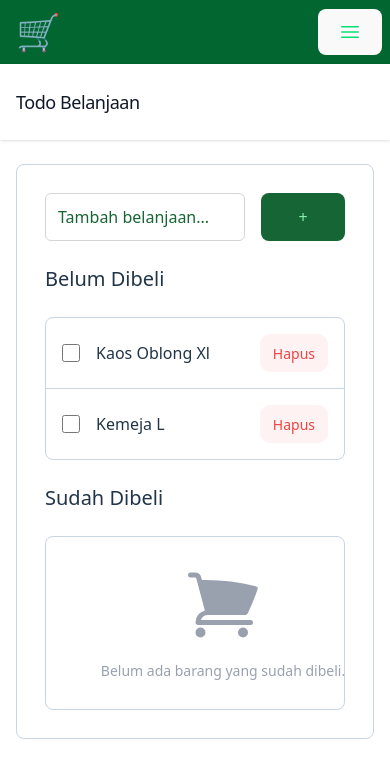
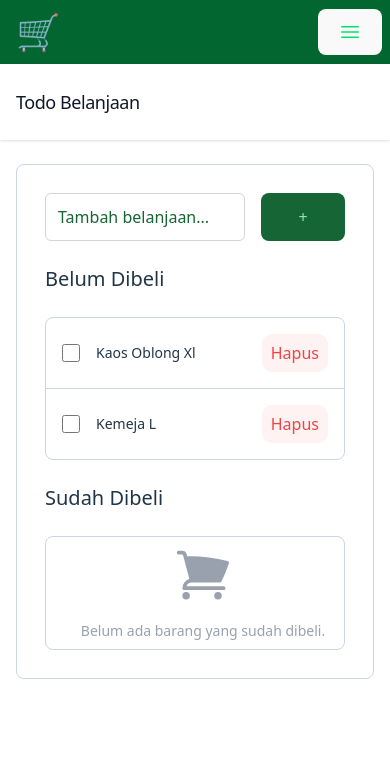
Before and after one commit to ELINSOPIAH03/e-commerce-sederhana, a React (Vite) app: page / in a window 390 px wide. Shown: the top 778 px of the page. Built offline with nearby package versions, Linux system fonts and the light colour scheme.

Commit message:
fix: home style

```diff
--- a/src/pages/Home.tsx
+++ b/src/pages/Home.tsx
@@ -82,14 +82,14 @@ export default function Home() {
                             <h2 className="text-xl font-medium py-6">Belum Dibeli</h2>
                             <ul className="border border-slate-300 rounded-lg">
                                 {unfinishedTasks.length === 0 ? (
-                                    <div className="flex flex-col w-full gap-4 justify-center m-7 items-center">
-                                        <ShoppingCartIcon aria-hidden="true" className="size-20 text-gray-400" />
-                                        <p className="text-sm lg:text-xl text-gray-400">Belum ada barang yang akan dibeli.</p>
+                                    <div className="flex flex-col w-full gap-4 justify-center m-2 lg:m-7 items-center">
+                                        <ShoppingCartIcon aria-hidden="true" className="size-15 sm:size-20 text-gray-400" />
+                                        <p className="text-sm lg:text-xl text-gray-400 text-center">Belum ada barang yang akan dibeli.</p>
                                     </div>
                                 ) : (unfinishedTasks.map((task) => (
                                     <li key={task.id}
-                                        className="p-4 w-full flex justify-between items-center border-b border-slate-300 last:border-b-0">
-                                        <div className="flex gap-4 items-center text-base font-medium">
+                                        className="p-4 w-full flex justify-between items-center border-b border-slate-300 last:border-b-0 g-2">
+                                        <div className="flex gap-4 items-center text-sm lg:text-base font-medium">
                                             <input
                                                 className="form-check-input"
                                                 type="checkbox"
@@ -99,7 +99,7 @@ export default function Home() {
                                             {task.name}
                                         </div>
                                         <button
-                                            className="btn-dell"
+                                            className="btn-dell text-xs lg:text-base"
                                             onClick={() => handleDeleteTask(task.id)}>Hapus</button>
                                     </li>
                                 ))
@@ -109,15 +109,15 @@ export default function Home() {
                             <h2 className="text-xl font-medium py-6">Sudah Dibeli</h2>
                             <ul className="border border-slate-300 rounded-lg">
                                 {finishedTasks.length === 0 ? (
-                                    <div className="flex flex-col w-full gap-4 justify-center m-7 items-center">
-                                        <ShoppingCartIcon aria-hidden="true" className="size-20 text-gray-400" />
-                                        <p className="text-sm lg:text-xl text-gray-400">Belum ada barang yang sudah dibeli.</p>
+                                    <div className="flex flex-col w-full gap-4 justify-center m-2 lg:m-7 items-center">
+                                        <ShoppingCartIcon aria-hidden="true" className="size-15 sm:size-20 text-gray-400" />
+                                        <p className="text-sm lg:text-xl text-gray-400 text-center">Belum ada barang yang sudah dibeli.</p>
                                     </div>
                                     ) : (finishedTasks.map((task) => (
                                         <li
-                                            className="p-4 w-full flex justify-between items-center border-b border-slate-300 last:border-b-0"
+                                            className="p-4 w-full flex justify-between items-center border-b border-slate-300 last:border-b-0 g-2"
                                             key={task.id}>
-                                            <div className="flex gap-4 items-center text-base font-medium" style={{ textDecoration: "line-through" }}>
+                                            <div className="flex gap-4 items-center text-sm lg:text-base font-medium" style={{ textDecoration: "line-through" }}>
                                                 <input
                                                     className="form-check-input"
                                                     type="checkbox"
@@ -127,7 +127,7 @@ export default function Home() {
                                                 {task.name}
                                             </div>
                                             <button
-                                                className="btn-dell"
+                                                className="btn-dell text-xs lg:text-base"
                                                 onClick={() => handleDeleteTask(task.id)}>Hapus</button>
                                         </li>
                                     ))
--- a/src/scss/components/_button.scss
+++ b/src/scss/components/_button.scss
@@ -42,21 +42,23 @@
 .btn-dell{
     display: flex;
     height: 38px;
-    padding: 12px 12px;
+    padding: 8px 8px;
     justify-content: center;
     align-items: center;
-    gap: 10px;
     align-self: stretch;
 
     border-radius: 10px;
     background: #fef2f2;
 
     color: #ef4444;
-    font-size: 14px;
     font-style: normal;
     font-weight: 500;
     line-height: normal;
 
     outline: none;
     box-shadow: none;
+
+    @media (min-width: 768px) {
+        padding: 12px 12px;
+    }
 }
```
